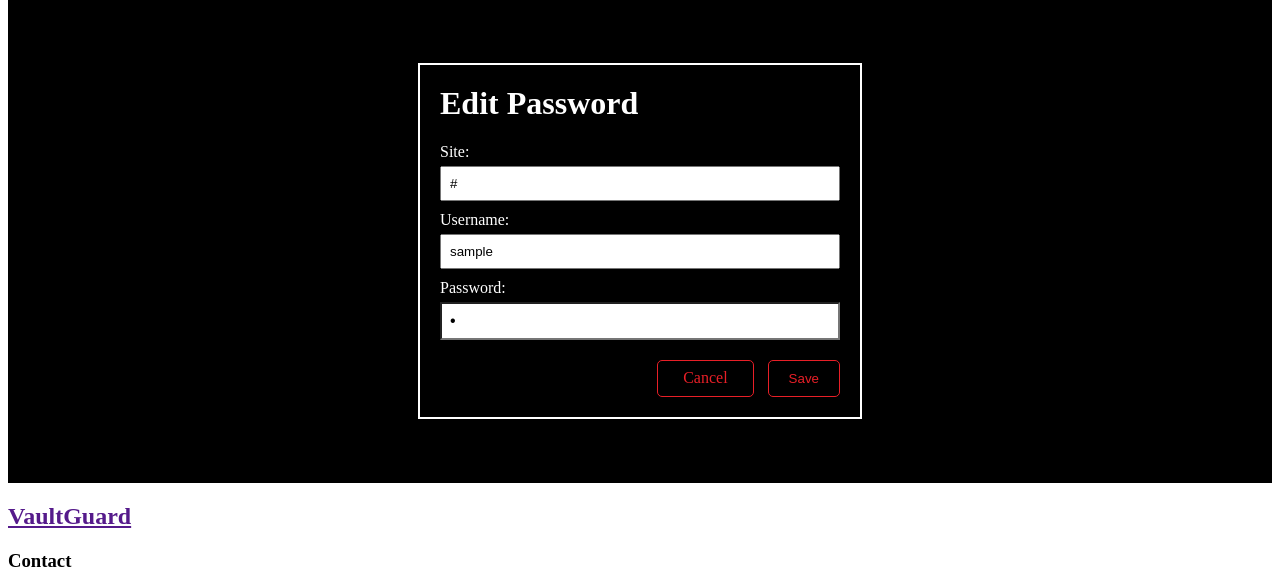
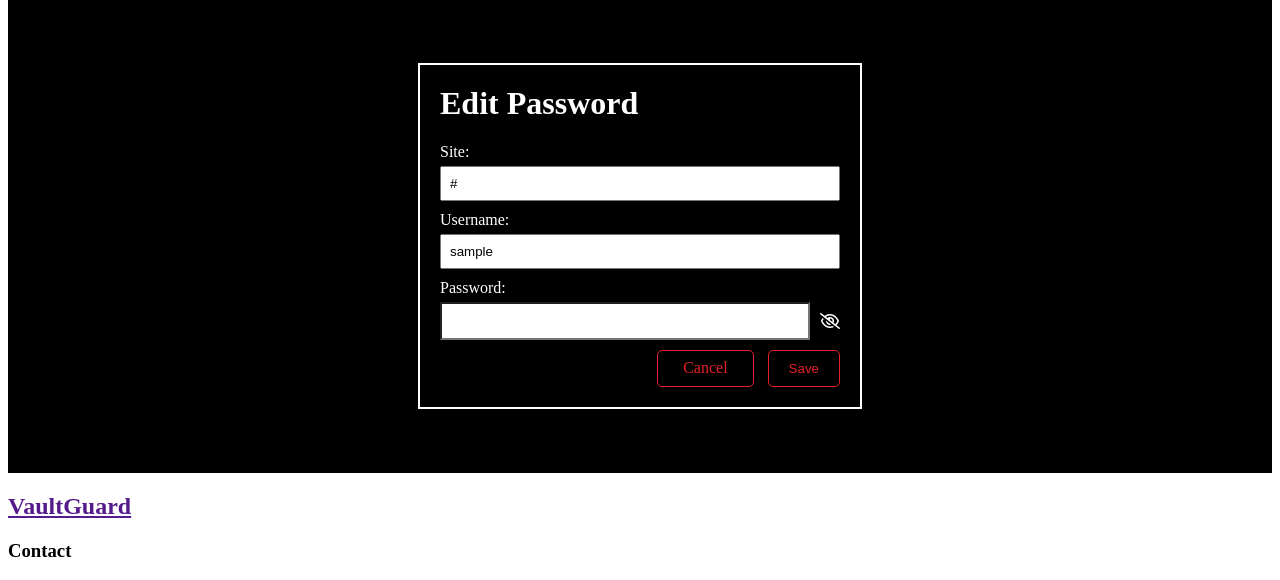
Before and after one commit to Bhavin823/VaultGuard, a Django app: page /vault/update-password/1 in a window 1280 px wide. Shown: the part 89-669 px from the top of the page. Run offline with Django 5.2, Linux system fonts and the light colour scheme; tables that the repository leaves empty hold one stand-in row (values such as "Sample post"); parts of the project's set-up code (start-up, migrations or seed data) failed here and were passed over.

Commit message:
change in password section for toggle password icon hide and show

```diff
--- a/vaultguard/vaultapp/templates/vaultapp/updatepassword.html
+++ b/vaultguard/vaultapp/templates/vaultapp/updatepassword.html
@@ -12,7 +12,10 @@
         <input type="text" id="username" name="username" value="{{passwordDetail.username_of_website}}" required>
 
         <label for="password">Password:</label>
-        <input type="password" id="password" name="password" value="{{passwordDetail.password_of_website}}" required>
+        <div class="updatepassword-section">
+            <input type="password" id="updaepassword" name="password" value="{{password_of_website}}" required>
+            <i id="toggle-updatepassword-icon"  class="fa-regular fa-eye-slash"></i>
+        </div>
 
         <div class="btn-container">
             <a href="{% url "password-detail" passwordDetail.id %}" class="view-button ">Cancel</a>
```
